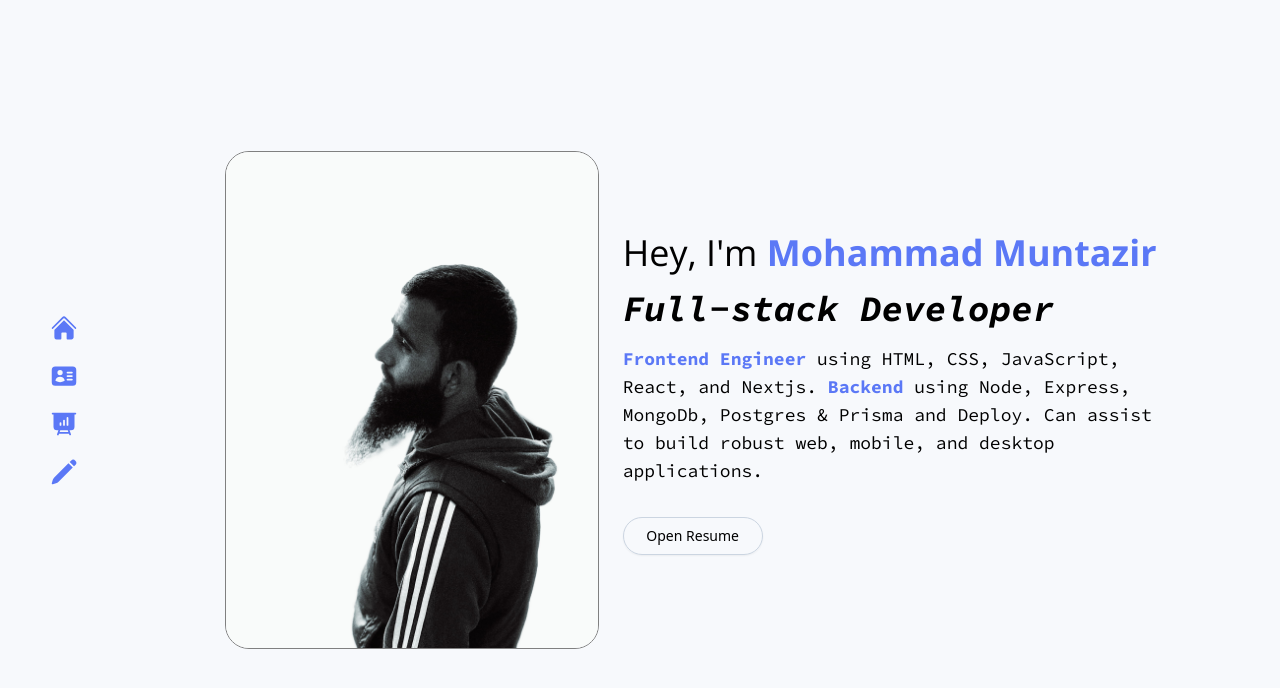
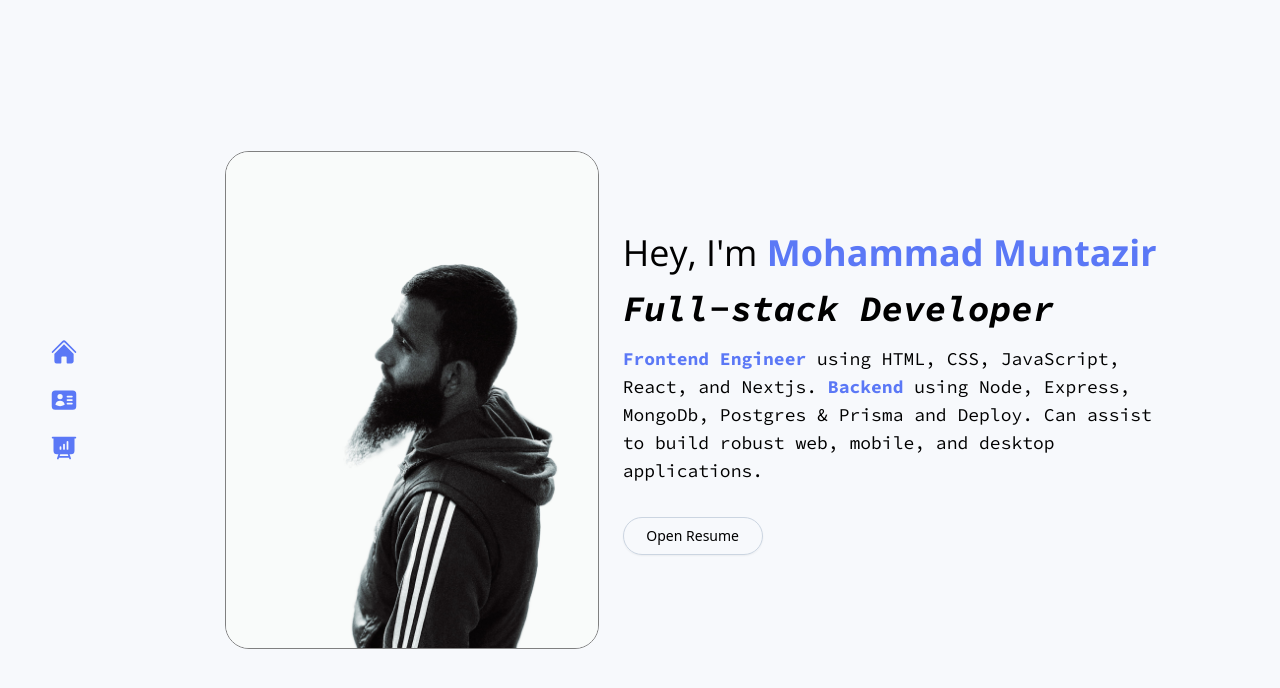
Before and after one commit to Muntazir3i/MyPortfolio, a React (Vite) app: page / in a window 1280 px wide. Shown: the top 688 px of the page. Built offline with nearby package versions, Linux system fonts and the light colour scheme.

Commit message:
blog removed

```diff
--- a/src/Components/SideBar.jsx
+++ b/src/Components/SideBar.jsx
@@ -37,13 +37,7 @@ function SideBar() {
         />
     </NavLink>
 
-    <NavLink
-    to={'/blogs'}
-    >
-        <PencilIcon
-        className= {`size-7 ${dark ? 'text-red-500 hover:text-white' : 'text-customText hover:text-black'}  hover:scale-125 transition-transform duration-300`}
-        />
-    </NavLink>
+
 
 
 
```
